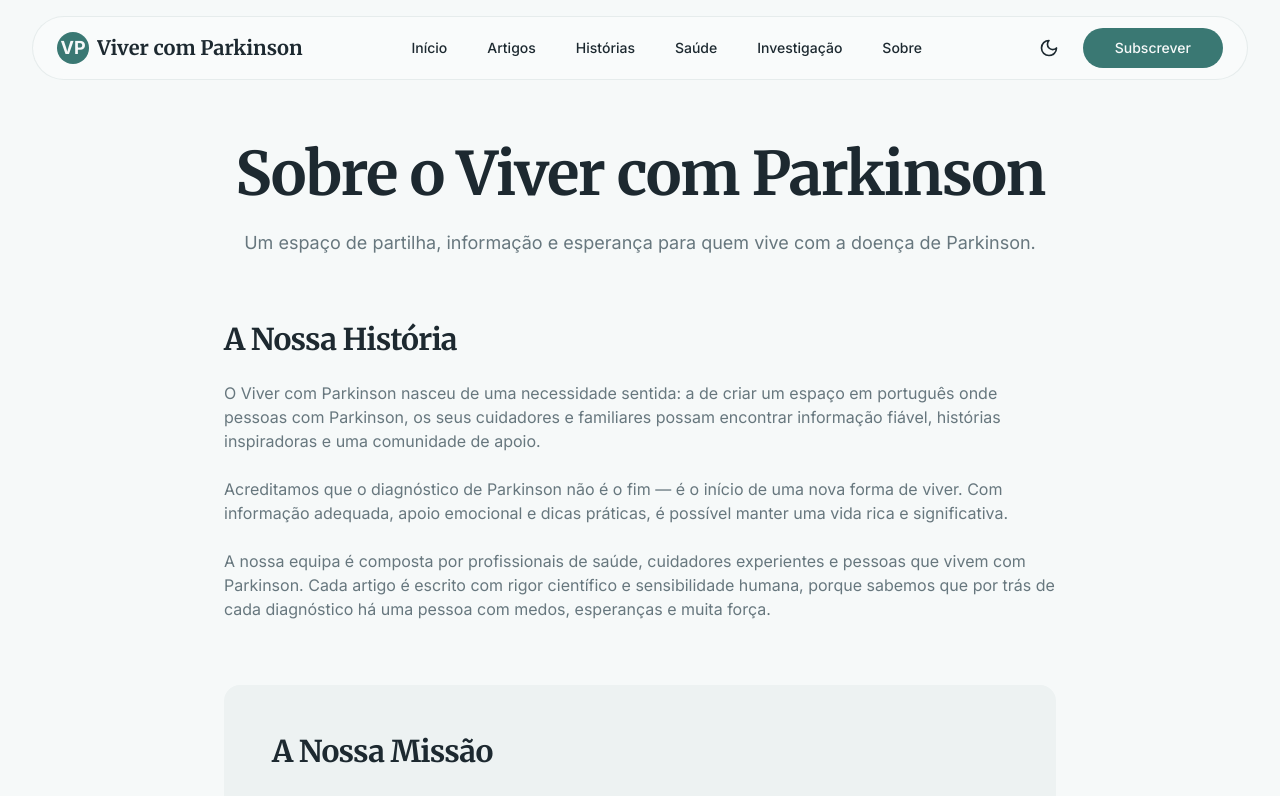
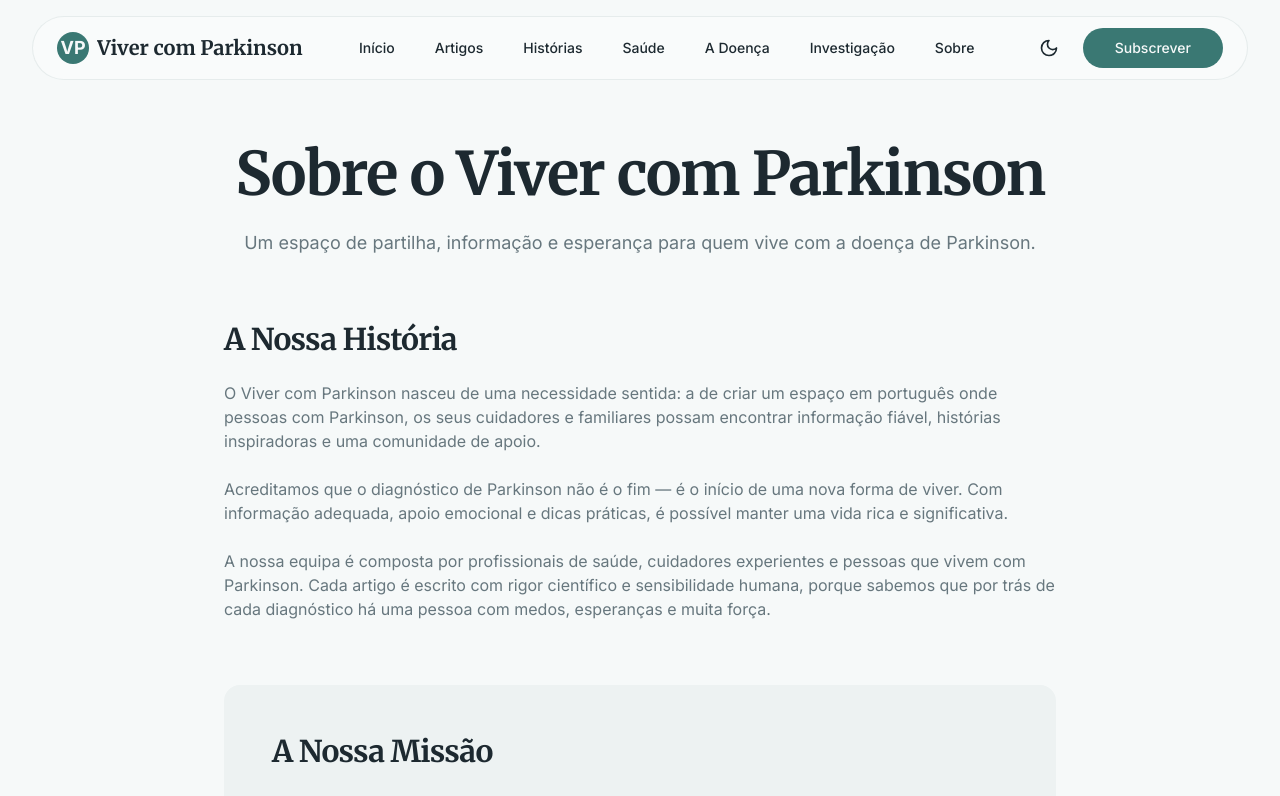
Before and after one commit to nguila/vivercomparkinson, a React (Vite) app: page /about in a window 1280 px wide. Shown: the top 796 px of the page. Built offline with nearby package versions, Linux system fonts and the light colour scheme; the HTML template or start-up script is replaced by a standard one.

Commit message:
Preceding changes

```diff
--- a/src/components/Header.tsx
+++ b/src/components/Header.tsx
@@ -57,6 +57,9 @@ const Header = () => {
             </a>
             <a href="/saude" className="text-sm font-medium hover:bg-muted/60 rounded-full px-4 py-2 transition-all">
               Saúde
+            </a>
+            <a href="/doenca" className="text-sm font-medium hover:bg-muted/60 rounded-full px-4 py-2 transition-all">
+              A Doença
             </a>
             <a href="/investigacao" className="text-sm font-medium hover:bg-muted/60 rounded-full px-4 py-2 transition-all">
               Investigação
```
